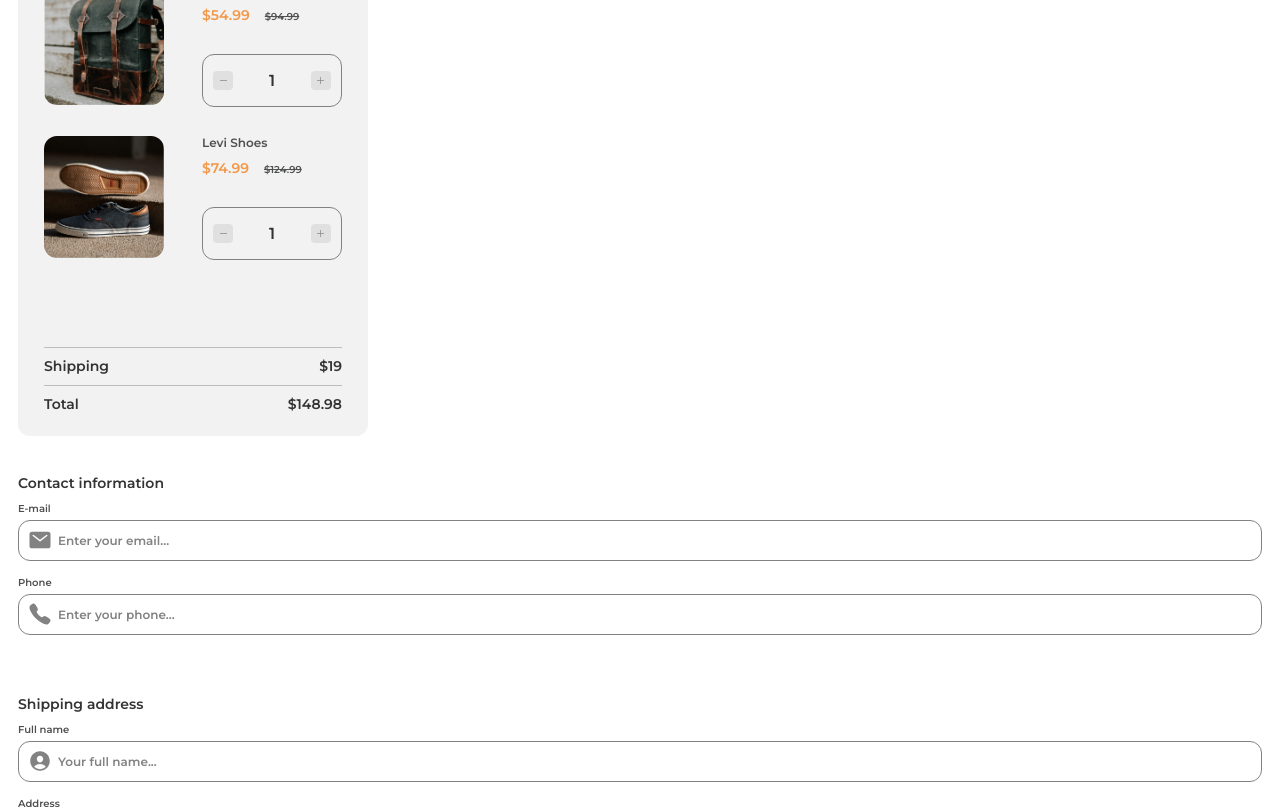
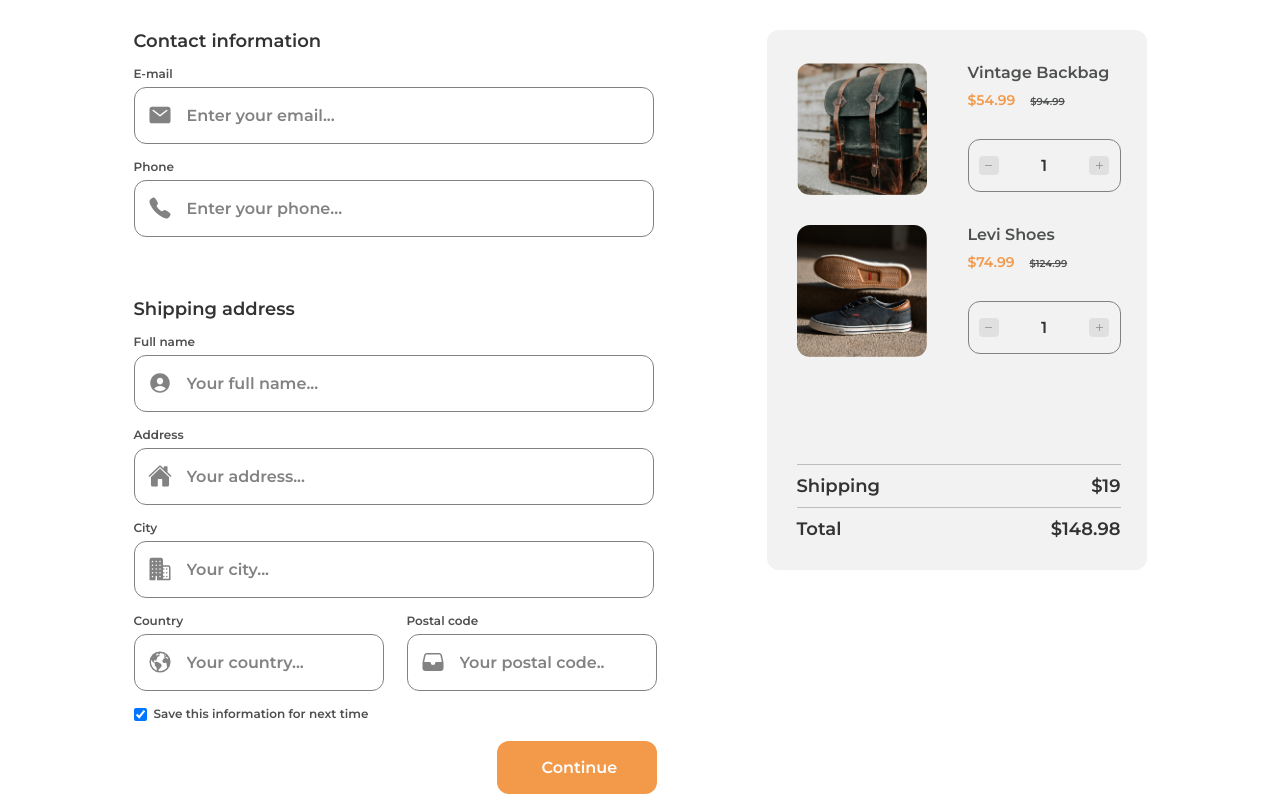
Before and after one commit to Faiz-AR/devChallenges-Projects, a plain HTML site: page Checkout Page/index.html in a window 1280 px wide. Shown: the part 129-936 px from the top of the page. Drawn offline with nearby package versions, Linux system fonts and the light colour scheme.

Commit message:
Finished first solution to challenge

```diff
--- a/Checkout Page/css/queries.css
+++ b/Checkout Page/css/queries.css
@@ -0,0 +1,127 @@
+/* 560px */
+@media screen and (min-width: 35em) {
+  .container {
+    max-width: 56rem;
+    margin: 0 auto;
+    padding: 6.4rem 1.8rem;
+  }
+
+  .heading-title {
+    font-size: 3rem;
+    line-height: 4.4rem;
+  }
+
+  .input-field {
+    width: 52rem;
+  }
+
+  .input-box-flex input {
+    width: 25rem;
+  }
+}
+
+/* 768px */
+@media screen and (min-width: 48em) {
+  .heading-title {
+    font-size: 3.6rem;
+    margin-bottom: 5.1rem;
+  }
+
+  .order-summary-container {
+    max-width: 38rem;
+    margin-bottom: 5rem;
+  }
+
+  .product-img {
+    width: 13rem;
+  }
+
+  .product-name {
+    font-size: 1.6rem;
+    line-height: 1.9rem;
+  }
+
+  .prodcut-disc-price {
+    font-size: 1.4rem;
+    line-height: 1.9rem;
+  }
+
+  .prodcut-ori-price {
+    font-size: 1.2rem;
+    line-height: 1.4rem;
+  }
+
+  .shipping-box span,
+  .total-box span {
+    font-size: 1.8rem;
+    line-height: 2.2rem;
+  }
+
+  .input-title {
+    font-size: 1.8rem;
+    line-height: 2.2rem;
+    margin-bottom: 1.5rem;
+  }
+
+  .input-label {
+    font-size: 1.2rem;
+    line-height: 1.4rem;
+    margin-bottom: 0.6rem;
+  }
+
+  .input-icon {
+    top: 28px;
+  }
+}
+
+/* 1024px */
+@media screen and (min-width: 64em) {
+  .input-field {
+    padding: 1.8rem 5.2rem;
+    font-size: 1.6rem;
+  }
+
+  ::placeholder {
+    font-size: 1.6rem;
+  }
+
+  .input-icon {
+    top: 36px;
+    left: 14px;
+  }
+}
+
+/* 1230px */
+@media screen and (min-width: 77em) {
+  .container {
+    grid-template-columns: 1fr 1fr;
+    justify-content: center;
+    column-gap: 11rem;
+  }
+
+  .heading-section {
+    grid-column: 1 / -1;
+  }
+
+  .content-section {
+    grid-column: 2/ -1;
+    grid-row: 2;
+  }
+
+  .order-summary-container {
+    grid-template-rows: 1fr 1fr 1fr;
+    grid-template-rows: repeat(3, fit-content);
+    padding: 3.3rem 2.6rem 2rem 3rem;
+    width: 38rem;
+    height: 54rem;
+    margin: 0;
+  }
+
+  .order-box {
+    max-height: 1.3rem;
+  }
+
+  .order-total-box {
+    align-self: flex-end;
+  }
+}
--- a/Checkout Page/css/style.css
+++ b/Checkout Page/css/style.css
@@ -62,6 +62,7 @@ body::-webkit-scrollbar {
   font-size: 1.2rem;
   color: var(--grey3-text-color);
 }
+
 .mb-sm {
   margin-bottom: 2rem !important;
 }
@@ -101,6 +102,7 @@ body::-webkit-scrollbar {
 .content-section {
   display: grid;
   grid-template-columns: 1fr;
+  justify-self: center;
 }
 
 /* ORDER SUMMARY CONTAINER */
@@ -253,6 +255,9 @@ body::-webkit-scrollbar {
   border: 1px solid var(--grey3-text-color);
   outline: none;
   margin-bottom: 1.6rem;
+  font-family: "Montserrat", sans-serif;
+  font-size: 1.2rem;
+  color: var(--grey2-text-color);
 }
 
 .input-box-flex {
@@ -282,6 +287,7 @@ body::-webkit-scrollbar {
 .continue-btn:hover {
   background-color: #da8a43;
 }
+
 /* FOOTER SECTION */
 .footer {
   display: flex;
--- a/Checkout Page/index.html
+++ b/Checkout Page/index.html
@@ -60,11 +60,11 @@
                 ><span class="product-ori-price">$94.99</span>
               </p>
               <div class="product-quantity-box">
-                <button class="btn-quantity">
+                <button class="btn-quantity" id="decrease">
                   <ion-icon name="remove"></ion-icon>
                 </button>
                 <span class="product-quantity">1</span>
-                <button class="btn-quantity">
+                <button class="btn-quantity" id="increase">
                   <ion-icon name="add"></ion-icon>
                 </button>
               </div>
@@ -89,11 +89,11 @@
                 ><span class="product-ori-price">$124.99</span>
               </p>
               <div class="product-quantity-box">
-                <button class="btn-quantity">
+                <button class="btn-quantity" id="decrease">
                   <ion-icon name="remove"></ion-icon>
                 </button>
                 <span class="product-quantity">1</span>
-                <button class="btn-quantity">
+                <button class="btn-quantity" id="increase">
                   <ion-icon name="add"></ion-icon>
                 </button>
               </div>
@@ -203,10 +203,12 @@
 
                 <ion-icon class="input-icon" name="earth"></ion-icon>
 
+                <!-- COUNTRY INPUT -->
                 <input
                   class="input-field"
                   type="text"
-                  placeholder="Country..."
+                  name="country"
+                  placeholder="Your country..."
                 />
               </div>
 
@@ -219,7 +221,8 @@
                 <input
                   class="input-field"
                   type="text"
-                  placeholder="Postal code..."
+                  name="zip"
+                  placeholder="Your postal code..."
                 />
               </div>
             </div>
```
